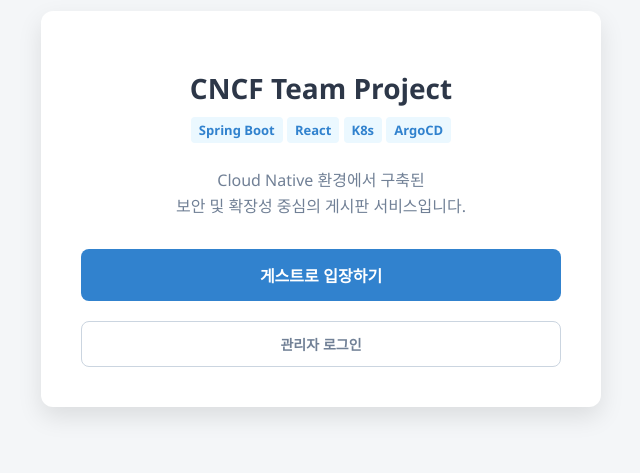
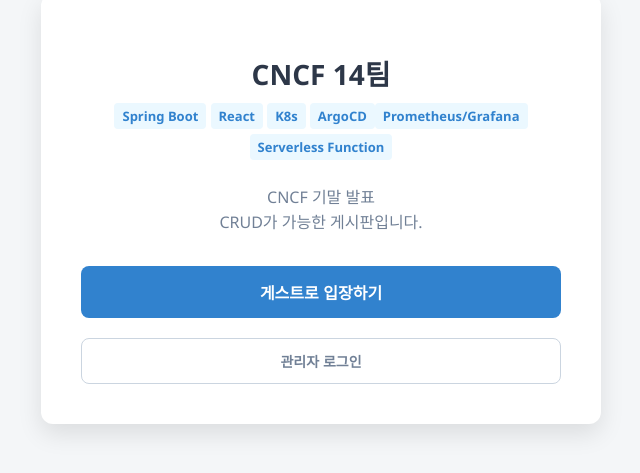
Before and after one commit to J-MK-os/CNCF-Board, a React (Create React App) app in the folder frontend/: page / in a window 1280 px wide. Shown: the part 211-684 px from the top of the page, without its empty margins (319-959 px from the left). Built offline with nearby package versions, Linux system fonts and the light colour scheme.

Commit message:
Change project title and update description
Updated project title and description in Intro component.

```diff
--- a/frontend/src/components/Intro.jsx
+++ b/frontend/src/components/Intro.jsx
@@ -153,18 +153,20 @@ function Intro({ onEnterGuest, onLoginSuccess }) {
     return (
         <div style={styles.container}>
             <div style={styles.card}>
-                <h1 style={styles.title}>CNCF Team Project</h1>
+                <h1 style={styles.title}>CNCF 14팀</h1>
 
                 <div style={{ marginBottom: "20px" }}>
                     <span style={styles.techStack}>Spring Boot</span>{" "}
                     <span style={styles.techStack}>React</span>{" "}
                     <span style={styles.techStack}>K8s</span>{" "}
                     <span style={styles.techStack}>ArgoCD</span>
+                    <span style={styles.techStack}>Prometheus/Grafana</span>
+                    <span style={styles.techStack}>Serverless Function</span>
                 </div>
 
                 <p style={styles.description}>
-                    Cloud Native 환경에서 구축된<br />
-                    보안 및 확장성 중심의 게시판 서비스입니다.
+                    CNCF 기말 발표<br />
+                    CRUD가 가능한 게시판입니다.
                 </p>
 
                 <div style={styles.buttonGroup}>
```
